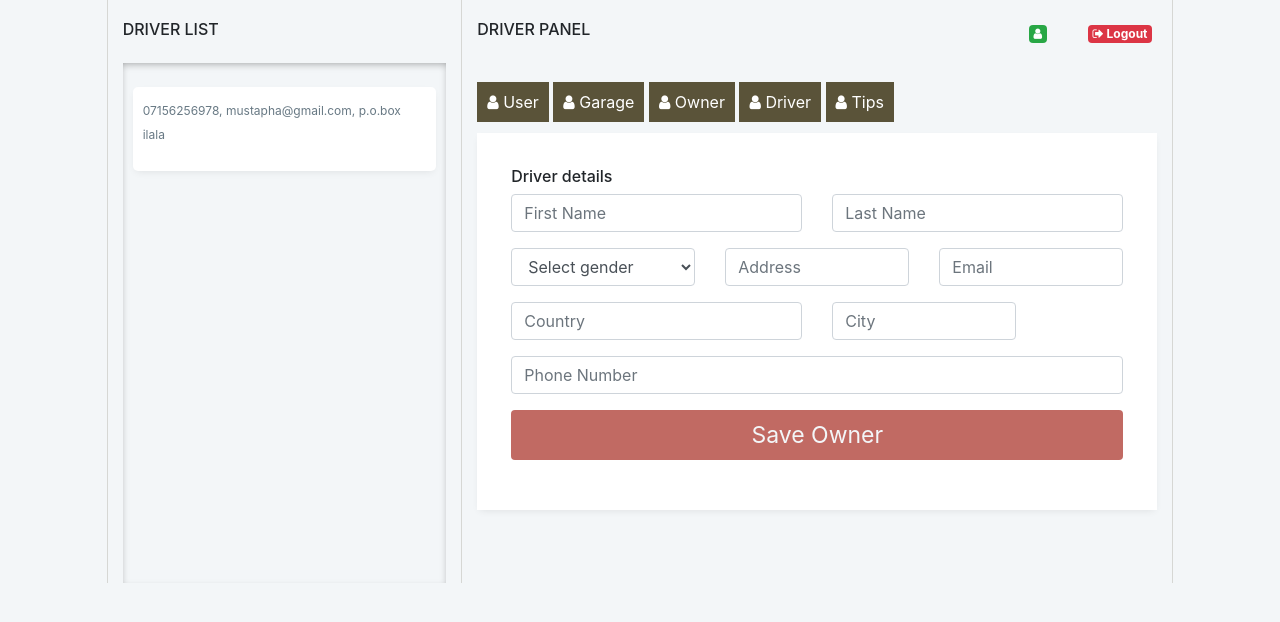
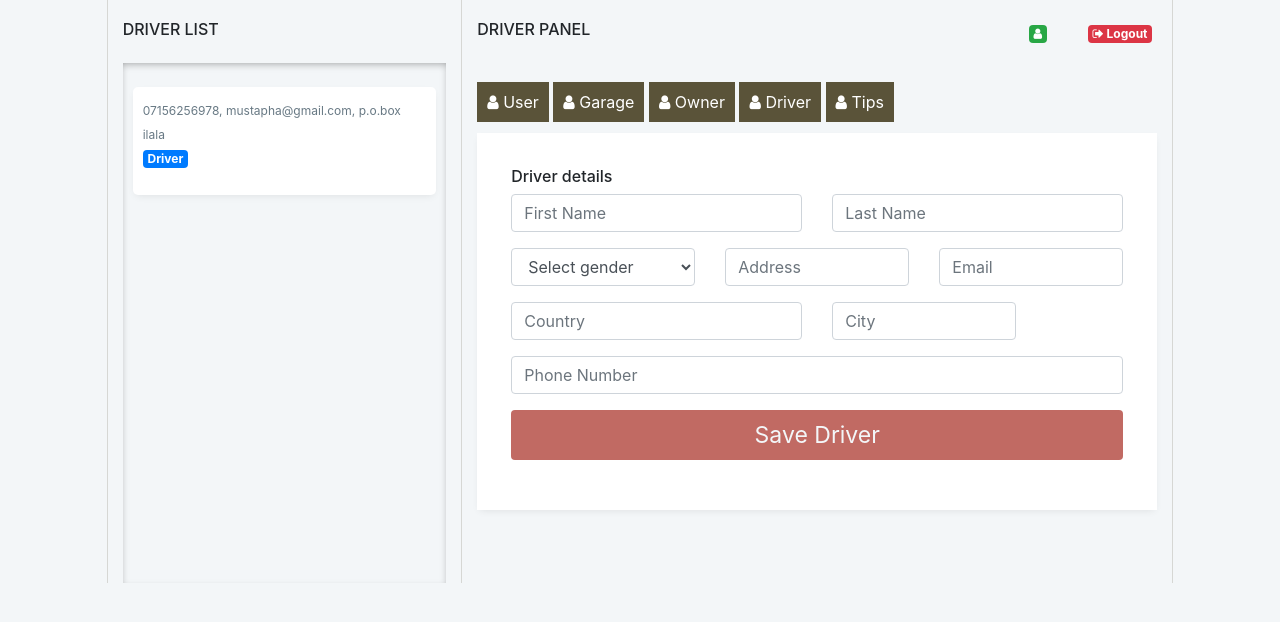
Before and after one commit to Gfrey70/Project, a CodeIgniter app: page /database/index.php/garage/driverpanel in a window 1280 px wide. Shown: the top 622 px of the page. Run offline with CodeIgniter, Linux system fonts and the light colour scheme; the visitor is signed in with stand-in values (Sample User, id 1); tables that the repository leaves empty hold one stand-in row (values such as "Sample post"); data that the repository does not hold is empty; some libraries are stand-ins or nearby versions.

Commit message:
add the driver is complete in the database

```diff
--- a/application/config/routes.php
+++ b/application/config/routes.php
@@ -56,6 +56,7 @@ $route['user/logout'] = 'userctrl/userLogout';
 $route['garage/panel/add'] = 'garagectrl/registerOnwer';
 $route['garage/panel'] = 'garagectrl/garageview';
 $route['garage/ownerpanel'] = 'garagectrl/ownerview';
+$route['garage/driverpanel/add'] = 'garagectrl/registerDriver';
 $route['garage/driverpanel'] = 'garagectrl/driverview';
 $route['tips/panel'] = 'tipsctrl/tipsview';
 $route['go/home'] = 'homectrl';
--- a/application/controllers/garagectrl.php
+++ b/application/controllers/garagectrl.php
@@ -19,6 +19,12 @@ class garagectrl extends CI_controller
     $userdata['password'] = md5($userdata['lname']);
     $this->Garage->insertOwner($userdata);
     redirect('garage/ownerpanel');
+  }
+  function registerDriver()
+  {
+    $driver = $this->input->post('driver');
+    $this->Garage->insertDriver($driver);
+    redirect('garage/driverpanel');
   }
   function driverview()
   {
--- a/application/models/Garage.php
+++ b/application/models/Garage.php
@@ -8,6 +8,10 @@ class Garage extends CI_model
   function insertOwner($data)
   {
     $this->db->insert('users',$data);
+  }
+  function insertDriver($data)
+  {
+    $this->db->insert('drivers',$data);
   }
   function getDrivers()
   {
--- a/application/views/driver_dashboard.php
+++ b/application/views/driver_dashboard.php
@@ -17,7 +17,7 @@ if(!$this->session->userdata('isSessionThere') == true) {
                   <ul>
                     <li><span class="vl-name"><?php echo $value->fname." ".$value->lname;?></span></li>
                     <li><span>07156256978, mustapha@gmail.com, p.o.box ilala</span> </li>
-                    <li><div class="badge badge-primary"><?php echo $value->rolename;?></div> </li>
+                    <li><div class="badge badge-primary">Driver</div> </li>
                   </ul>
                 </div>
               <?php }; ?>
@@ -36,7 +36,7 @@ if(!$this->session->userdata('isSessionThere') == true) {
             <!-- end here -->
             <div class="vl-panel-body">
               <h6>Driver details</h6>
-              <form class="" action="index.html" method="post">
+              <form class="" action="<?php echo base_url('index.php/garage/driverpanel/add');?>" method="post">
                 <div class="row">
                   <div class="col-md-6">
                     <div class="form-group">
@@ -91,7 +91,7 @@ if(!$this->session->userdata('isSessionThere') == true) {
 
                 </div>
                 <div class="form-group">
-                  <button type="submit" name="button" class="form-control vl-btn-login vl-wt-clr">Save Owner</button>
+                  <button type="submit" name="button" class="form-control vl-btn-login vl-wt-clr">Save Driver</button>
                 </div>
               </form>
             </div>
```
